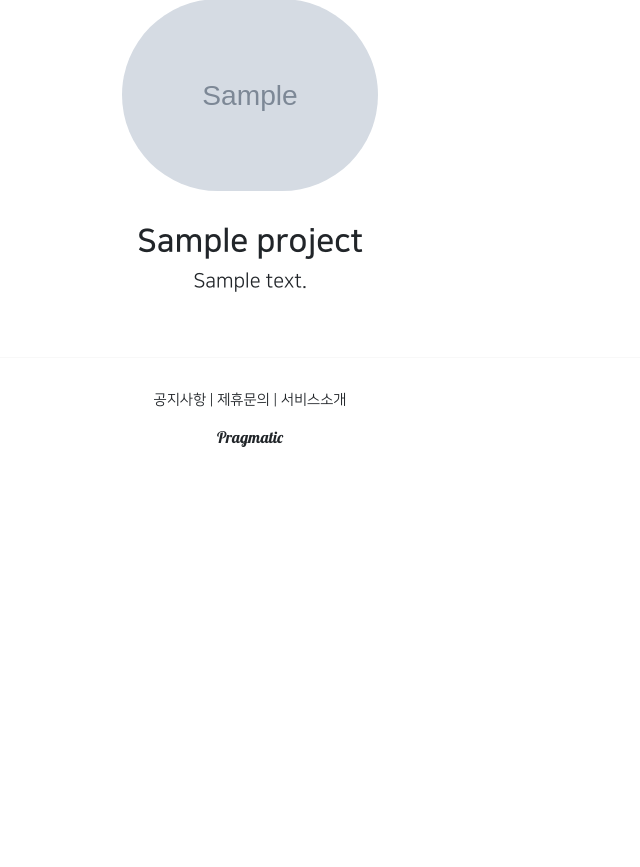
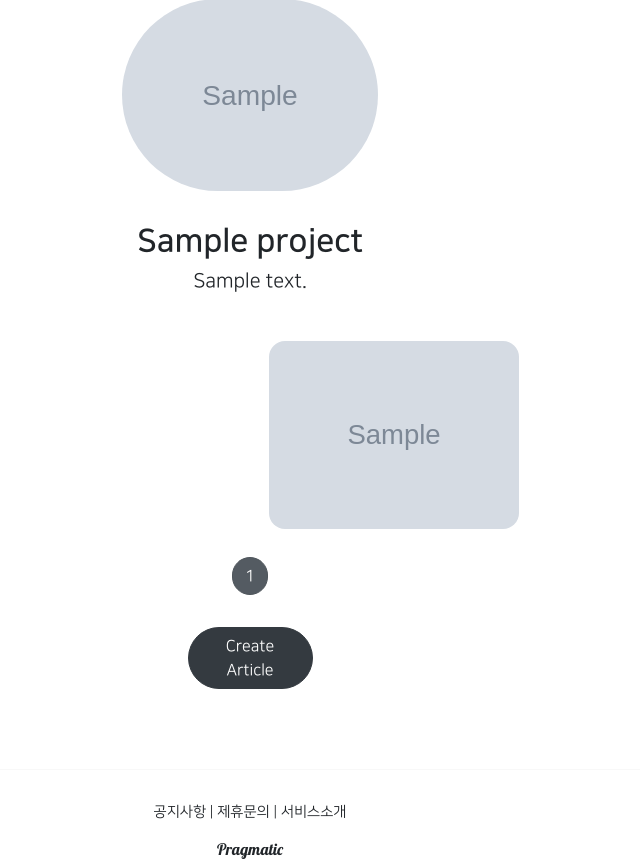
Before and after one commit to gennie-kr/pragmatic, a Django app: page /projects/detail/1 in a window 1280 px wide. Shown: the part 170-1037 px from the top of the page, without its empty margins (390-1030 px from the left). Before the commit the page ends 617 px from the top, so only its background shows below. Run offline with Django 5.2, Linux system fonts and the light colour scheme; tables that the repository leaves empty hold one stand-in row (values such as "Sample post"); grey boxes marked "Sample" are stand-in pictures; some libraries are stand-ins or nearby versions.

Commit message:
django course 41 commit

```diff
--- a/accountapp/templates/accountapp/detail.html
+++ b/accountapp/templates/accountapp/detail.html
@@ -48,6 +48,10 @@
             {% endif %}
 
         </div>
+
+        <div>
+            {% include 'snippets/list_fragment.html' with article_list=object_list %}
+        </div>
     </div>
 
 {% endblock %}
--- a/articleapp/forms.py
+++ b/articleapp/forms.py
@@ -6,4 +6,4 @@ from articleapp.models import Article
 class ArticleCreationForm(ModelForm):
     class Meta:
         model = Article
-        fields = ['title', 'image', 'content']
+        fields = ['title', 'image', 'project', 'content']
--- a/articleapp/models.py
+++ b/articleapp/models.py
@@ -1,10 +1,14 @@
 from django.contrib.auth.models import User
 from django.db import models
+
+from projectapp.models import Project
+
 
 # Create your models here.
 
 class Article(models.Model):
     writer = models.ForeignKey(User, on_delete=models.SET_NULL, related_name='article', null=True)
+    project = models.ForeignKey(Project, on_delete=models.SET_NULL, related_name='article', null=True)
 
     title = models.CharField(max_length=200, null=True)
     image = models.ImageField(upload_to='article/', null=False)
--- a/projectapp/templates/projectapp/detail.html
+++ b/projectapp/templates/projectapp/detail.html
@@ -14,6 +14,15 @@
                 {{ target_project.description }}
             </h5>
 
+        <div>
+
+            {% include 'snippets/list_fragment.html' with article_list=object_list %}
+
+        </div>
+
+
+
+
         </div>
     </div>
 
--- a/projectapp/views.py
+++ b/projectapp/views.py
@@ -5,7 +5,9 @@ from django.contrib.auth.decorators import login_required
 from django.urls import reverse
 from django.utils.decorators import method_decorator
 from django.views.generic import CreateView, DetailView, ListView
+from django.views.generic.list import MultipleObjectMixin
 
+from articleapp.models import Article
 from projectapp.forms import ProjectCreationForm
 from projectapp.models import Project
 
@@ -22,11 +24,16 @@ class ProjectCreateView(CreateView):
         return reverse('projectapp:detail', kwargs={'pk':self.object.pk})
 
 
-class ProjectDetailView(DetailView):
+class ProjectDetailView(DetailView, MultipleObjectMixin):
     model = Project
     context_object_name = 'target_project'
     template_name = 'projectapp/detail.html'
 
+    paginate_by = 25
+
+    def get_context_data(self, **kwargs):
+        object_list = Article.objects.filter(project=self.get_object())
+        return super(ProjectDetailView, self).get_context_data(object_list=object_list, **kwargs)
 
 class ProjectListView(ListView):
     model = Project
--- /dev/null
+++ b/templates/snippets/list_fragment.html
@@ -0,0 +1,54 @@
+
+{% load static %}
+
+
+
+<style>
+
+    .container {
+        padding: 0;
+        margin: 0, auto;
+    }
+    .container a {
+    width: 45%;
+    max-width: 250px;
+    }
+
+    .container div {
+        width: 250px;
+        display: flex;
+        justify-content: center;
+        align-items: center;
+        border-radius: 1rem;
+    }
+
+    .container img {
+        width: 100%;
+        border-radius: 1rem;
+    }
+
+</style>
+    {% if article_list %}
+    <div class="container">
+        {% for article in article_list %}
+        <a href="{% url 'articleapp:detail' pk=article.pk %}">
+            {% include 'snippets/card.html' with article=article %}
+        </a>
+        {% endfor %}
+    </div>
+
+    <script src="{% static 'js/magicgrid.js' %}"></script>
+    {% else %}
+    <div class="text-center">
+        <h1>No Article YET!</h1>
+    </div>
+    {% endif %}
+
+    {% include 'snippets/pagination.html' with page_obj=page_obj %}
+
+
+    <div style="text-align:center">
+        <a href="{% url 'articleapp:create' %}" class="btn btn-dark rounded-pill col-3 mt-3 mb-3 px-3">
+            Create Article
+        </a>
+    </div>
```
Also changed, not shown: accountapp/views.py (+7 -0 lines), articleapp/migrations/0003_article_project.py (added).
